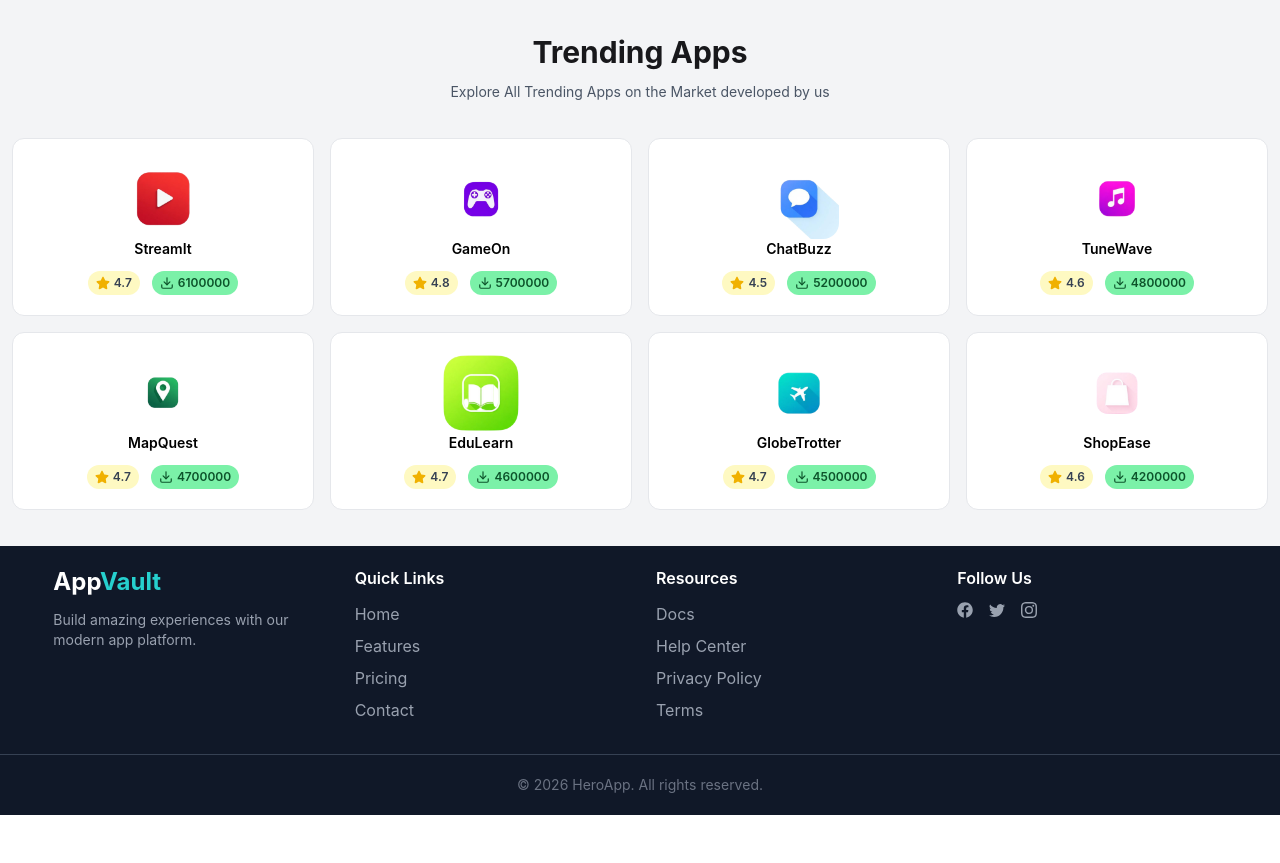
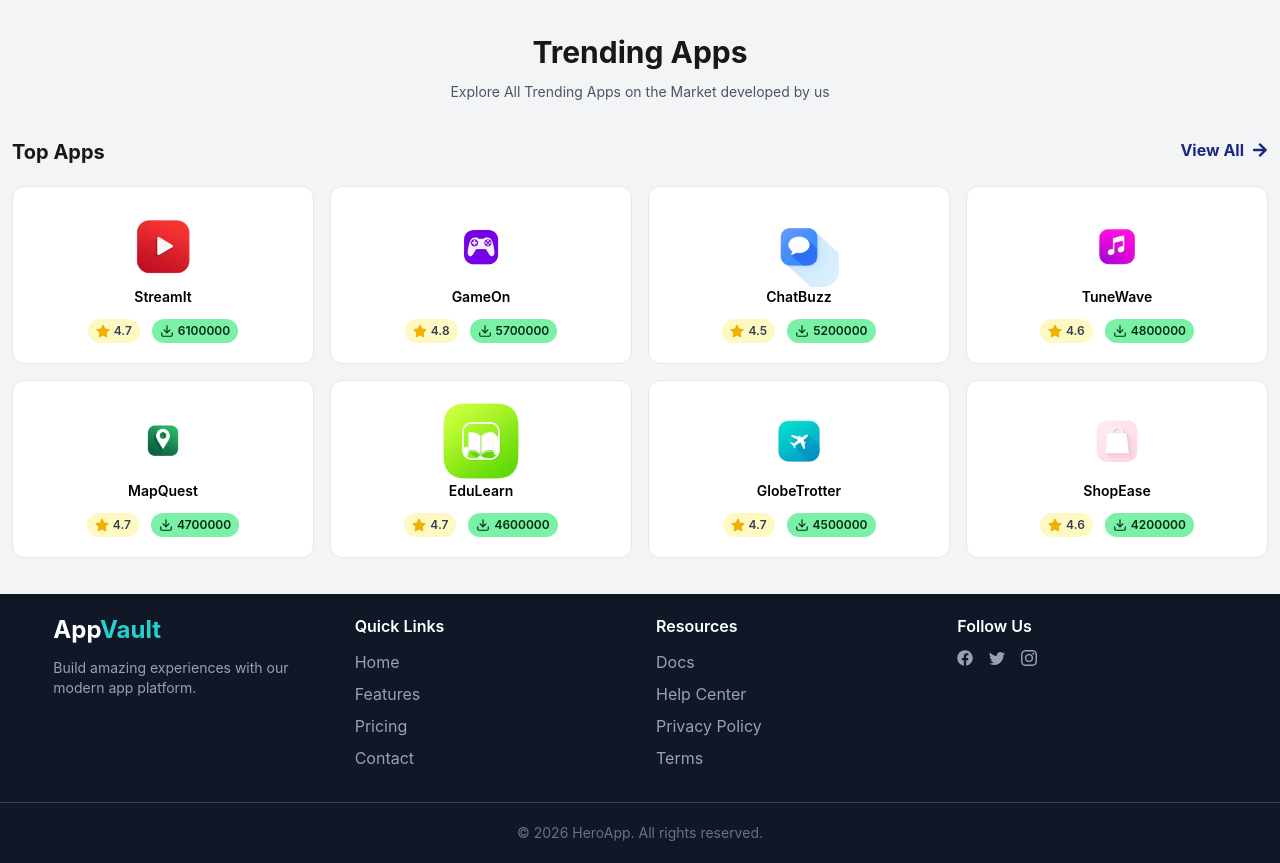
Before and after one commit to nusratjahan7/hero-apps, a React (Vite) app: page / in a window 1280 px wide. Shown: the part 900-1763 px from the top of the page. Before the commit the page ends 1715 px from the top, so only its background shows below. Built offline with nearby package versions, Linux system fonts and the light colour scheme.

Commit message:
add view all button

```diff
--- a/package.json
+++ b/package.json
@@ -17,6 +17,7 @@
     "react-dom": "^19.2.4",
     "react-icons": "^5.6.0",
     "react-router": "^7.14.0",
+    "react-spinners": "^0.17.0",
     "tailwindcss": "^4.2.2"
   },
   "devDependencies": {
--- a/src/Components/HomePages/TrendingApps.jsx
+++ b/src/Components/HomePages/TrendingApps.jsx
@@ -1,8 +1,10 @@
 import React, { useEffect, useState } from 'react';
 import { appsData } from "../../AppsData/AppsData";
 import { Download } from "lucide-react";
-import { FaStar } from "react-icons/fa";
+import { FaArrowRight, FaStar } from "react-icons/fa";
 import { motion } from "framer-motion"
+import { HashLoader } from 'react-spinners';
+import { Link } from 'react-router';
 
 const topApps = [...appsData].sort((a, b) => b.downloads - a.downloads).slice(0, 8);
 
@@ -38,13 +40,19 @@ const TrendingApps = () => {
                 <h2 className='text-3xl font-bold'>Trending Apps</h2>
                 <p className='text-sm text-gray-600'>Explore All Trending Apps on the Market developed by us</p>
             </div>
+            <div className='flex justify-between mb-5'>
+                <h3 className='text-xl font-bold'>Top Apps</h3>
+                <Link to={'apps'}>
+                <button className='flex items-center gap-2 font-bold text-[#1a2980]'>View All <FaArrowRight /></button>
+                </Link>
+            </div>
             {/* top apps */}
             <div className='grid grid-cols-2 sm:grid-cols-3 gap-4 md:grid-cols-4'>
                 {
                 loading ?
                  (
             <div className="col-span-full flex justify-center items-center py-10">
-                <p className="text-gray-500 text-lg animate-pulse">Loading apps...</p>
+                <HashLoader color="#1a2980" />
             </div>
         )  :
                     (topApps.map((app, ind) => <motion.div
@@ -71,7 +79,7 @@ const TrendingApps = () => {
                 <FaStar className="h-3.5 w-3.5 text-yellow-500" />
                      {app.ratingAvg}
                 </span>
-                 <span className="flex items-center gap-1 bg-green-300 py-1 px-2 rounded-full text-green-900 font-semibold">
+                 <span className="flex items-center gap-1 bg-green-300 py-1 px-2 rounded-full text-green-950 font-semibold">
                 <Download className="h-3.5 w-3.5" />
                     {app.downloads}
                  </span>
```
Also changed, not shown: 1 other file (tests, documents, lock files or other folders).
